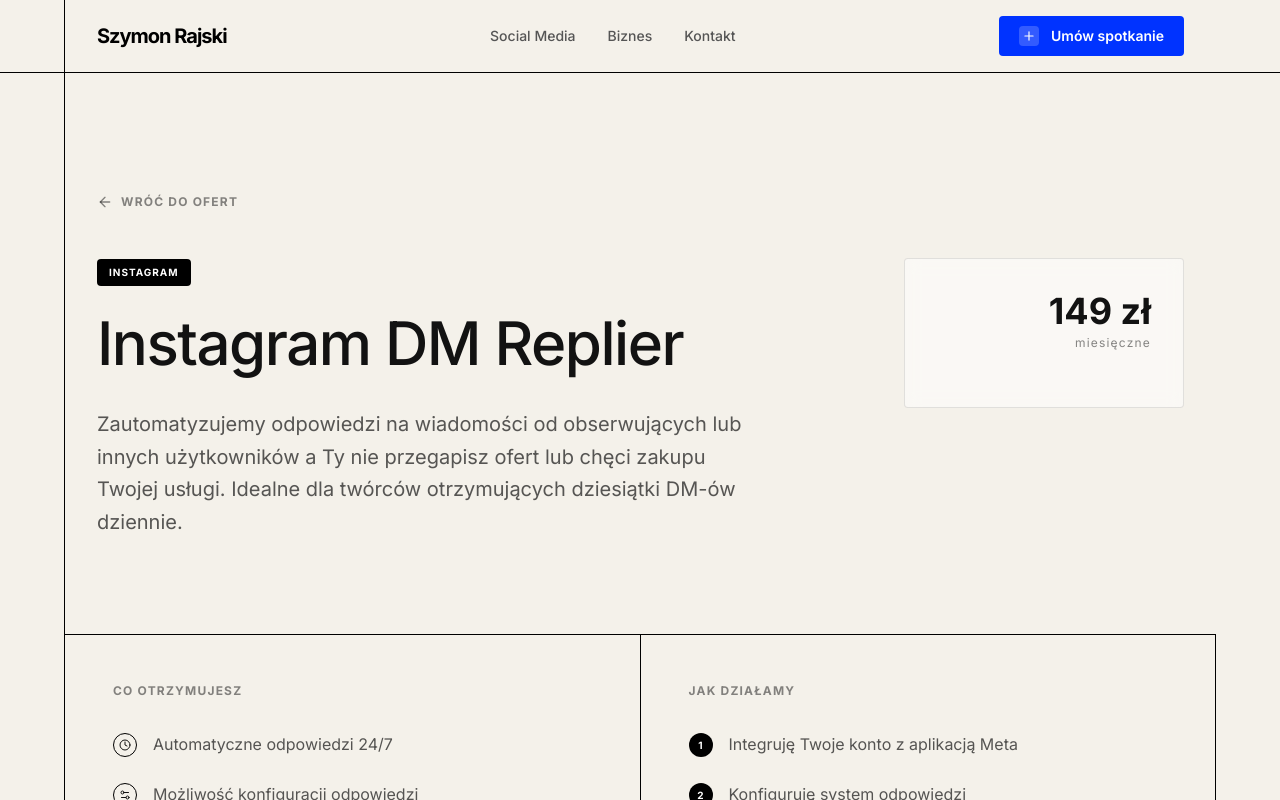
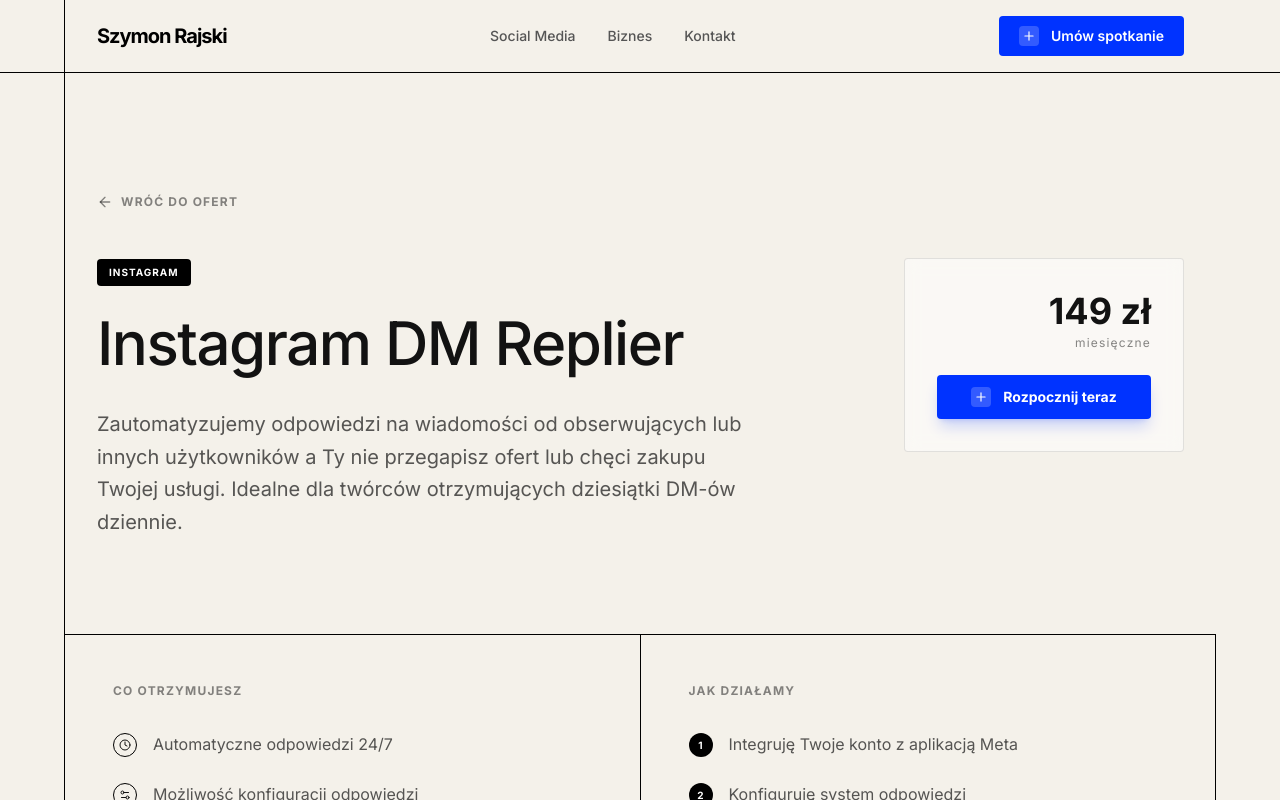
Before and after one commit to szymonr-biznes/szymon-rajski, a Next.js app: page /social-media/instagram-dm in a window 1280 px wide. Shown: the top 800 px of the page. Built offline with nearby package versions, Linux system fonts and the light colour scheme; a web font is replaced by a local one.

Commit message:
fix missing get started button on buyable offer

```diff
--- a/app/business/[slug]/page.tsx
+++ b/app/business/[slug]/page.tsx
@@ -61,7 +61,6 @@ export default async function DetailsPage({ params }: { params: Promise<{ slug:
               <div className="lg:text-right bg-white/50 p-6 md:p-8 rounded-sm border border-black/10 backdrop-blur-sm min-w-0 md:min-w-[280px] w-full md:w-auto">
                 <div className="text-3xl md:text-4xl font-bold mb-1">{service.price}</div>
                 <div className="text-xs tracking-widest text-foreground/50 mb-6">{service.priceNote}</div>
-                {(service as any).type !== "buy" && (
                 <Link
                   href="#order"
                   className="bg-[#0033FF] hover:bg-[#002BE6] text-white px-5 py-3 rounded-sm text-xs md:text-sm font-bold transition-all flex items-center justify-center gap-3 shadow-lg shadow-[#0033FF]/20"
@@ -71,7 +70,6 @@ export default async function DetailsPage({ params }: { params: Promise<{ slug:
                   </div>
                   Rozpocznij teraz
                 </Link>
-                )}
               </div>
             </div>
           </div>
--- a/app/social-media/[slug]/page.tsx
+++ b/app/social-media/[slug]/page.tsx
@@ -61,7 +61,6 @@ export default async function DetailsPage({ params }: { params: Promise<{ slug:
               <div className="lg:text-right bg-white/50 p-6 md:p-8 rounded-sm border border-black/10 backdrop-blur-sm min-w-0 md:min-w-[280px] w-full md:w-auto">
                 <div className="text-3xl md:text-4xl font-bold mb-1">{service.price}</div>
                 <div className="text-xs tracking-widest text-foreground/50 mb-6">{service.priceNote}</div>
-                {(service as any).type !== "buy" && (
                 <Link
                   href="#order"
                   className="bg-[#0033FF] hover:bg-[#002BE6] text-white px-5 py-3 rounded-sm text-xs md:text-sm font-bold transition-all flex items-center justify-center gap-3 shadow-lg shadow-[#0033FF]/20"
@@ -71,7 +70,6 @@ export default async function DetailsPage({ params }: { params: Promise<{ slug:
                   </div>
                   Rozpocznij teraz
                 </Link>
-                )}
               </div>
             </div>
           </div>
```
Lines whose indentation alone changed are shown as unchanged.
